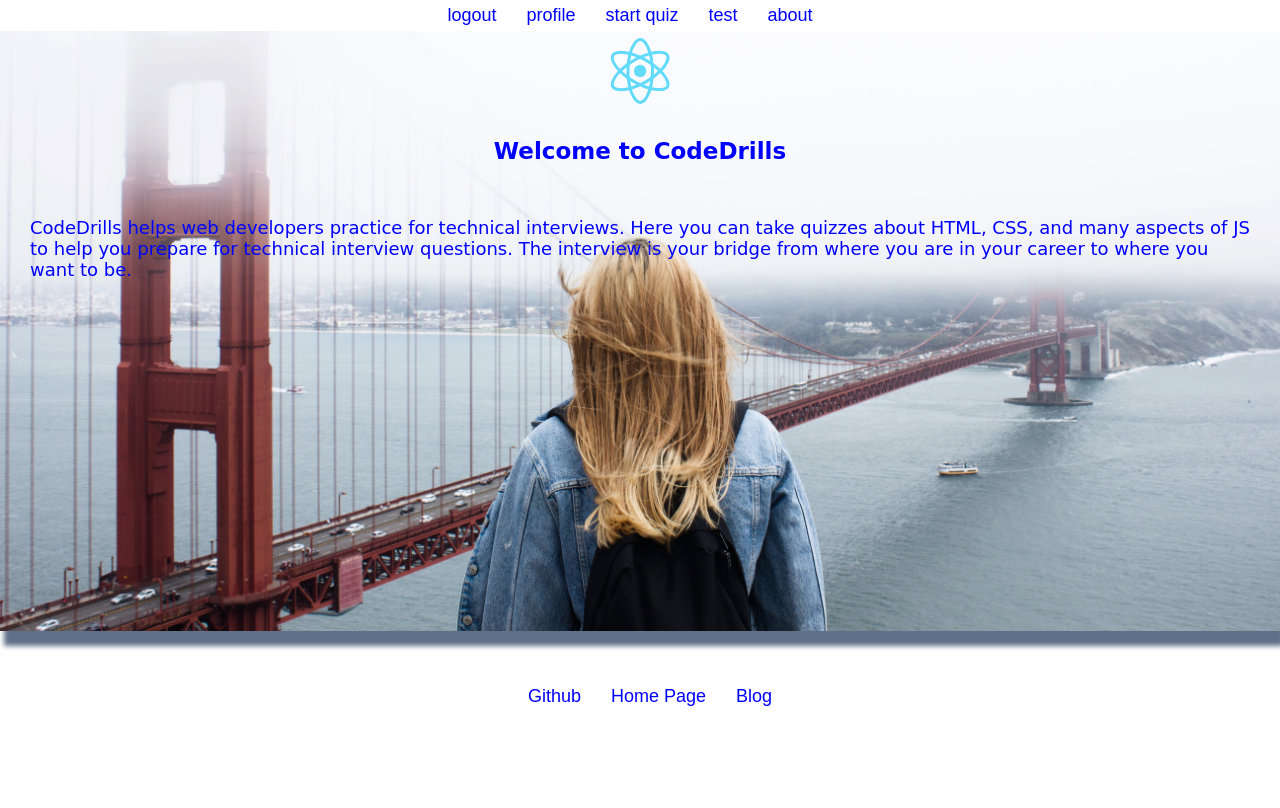
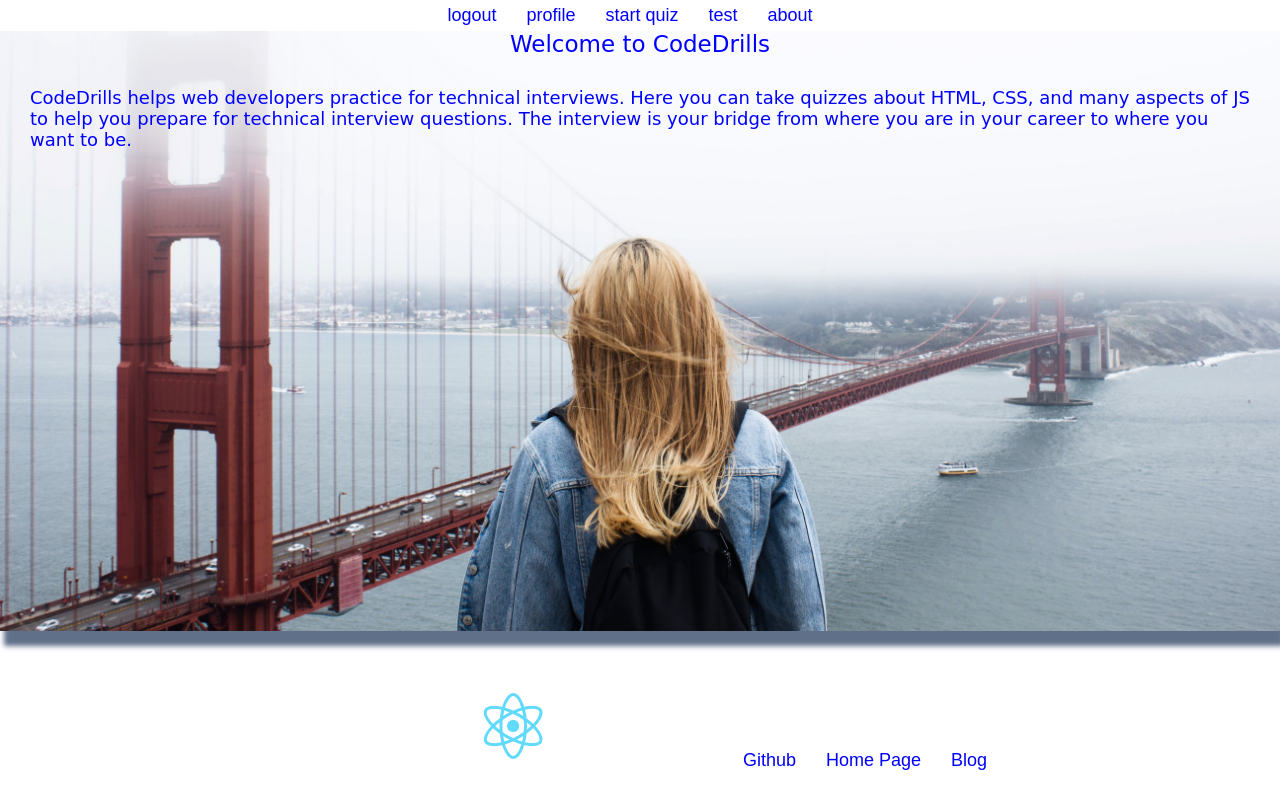
Before and after one commit to deepbsd/codeDrills-client, a React (Create React App) app: page / in a window 1280 px wide. Shown: the top 808 px of the page. Built offline with nearby package versions, Linux system fonts and the light colour scheme.

Commit message:
making changes to landing page and styles

```diff
--- a/package.json
+++ b/package.json
@@ -11,7 +11,8 @@
     "react-router-dom": "^4.2.2",
     "react-scripts": "1.0.17",
     "redux": "^3.7.2",
-    "redux-thunk": "^2.2.0"
+    "redux-thunk": "^2.2.0",
+    "styled-components": "^2.4.0"
   },
   "scripts": {
     "start": "react-scripts start",
--- a/src/components/footer/index.js
+++ b/src/components/footer/index.js
@@ -1,7 +1,7 @@
 import React from 'react';
 
 import './footer.css';
-
+import logo from '../../logo.svg';
 
 export default function Footer() {
 
@@ -9,6 +9,7 @@ export default function Footer() {
 
         <div className="footer">
             <ul>
+                <li><img src={logo} className="App-logo" alt="logo" /></li>
                 <li><a href="https://github.com/deepbsd">Github</a></li>
                 <li><a href="http://www.dsj.net">Home Page</a></li>
                 <li><a href="http://davidsjackson.net/wordpress/">Blog</a></li>
--- a/src/components/landing/index.js
+++ b/src/components/landing/index.js
@@ -1,22 +1,21 @@
 import React from 'react';
+import Style from './style';
 
 import logo from '../../logo.svg';
 
-import './landing.css';
 
 
 export default function Landing() {
     return (
-            <div className="landing">
-                <img src={logo} className="App-logo" alt="logo" />
-                <h3>Welcome to CodeDrills</h3>
-                <p>
+            <Style.wrapper>
+                <Style.head3>Welcome to CodeDrills</Style.head3>
+                <Style.paragraph>
                   CodeDrills helps web developers practice for technical interviews.
                   Here you can take quizzes about HTML, CSS, and many aspects of JS
                   to help you prepare for technical interview questions. The
                   interview is your bridge from where you are in your career to
                   where you want to be.
-                </p>
-            </div>
+                </Style.paragraph>
+            </Style.wrapper>
         );
 }
--- a/src/components/landing/landing.css
+++ /dev/null
@@ -1,20 +0,0 @@
-.landing {
-    box-shadow: 4px 15px 5px #607089;
-    font-family: "Comic Sans MS", cursive, sans-serif;
-    height: 600px;
-    color: blue;
-    background: white url("../../img/SanFranGGBridge.jpg") no-repeat left bottom;
-    background-size: 100% auto;
-}
-
-h3 {
-  font-size: 23px;
-  margin-top: 10px 0;
-}
-
-p {
-    font-size: 18px;
-    margin-top: 0;
-    padding: 30px;
-    text-align: left;
-}
--- /dev/null
+++ b/src/components/landing/style.js
@@ -0,0 +1,25 @@
+import styled from 'styled-components';
+import bannerImg from '../../img/SanFranGGBridge.jpg';
+
+const Style = {
+  wrapper: styled.div`
+        box-shadow: 4px 15px 5px #607089;
+        font-family: "Comic Sans MS", cursive, sans-serif;
+        height: 600px;
+        color: blue;
+        background: white url("${bannerImg}") no-repeat left bottom;
+        background-size: 100% auto;
+  `,
+  head3: styled.div`
+        font-size: 23px;
+        margin-top: 10px 0;
+  `,
+  paragraph: styled.p`
+        font-size: 18px;
+        margin-top: 0;
+        padding: 30px;
+        text-align: left;
+  `
+}
+
+export default Style;
```
Also changed, not shown: 1 other file (tests, documents, lock files or other folders).
